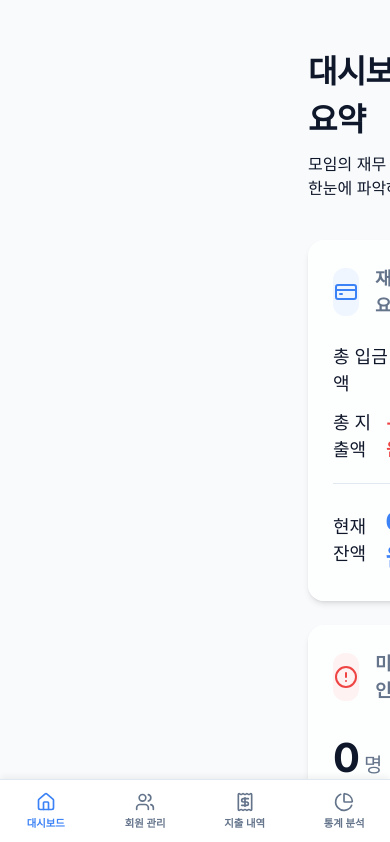
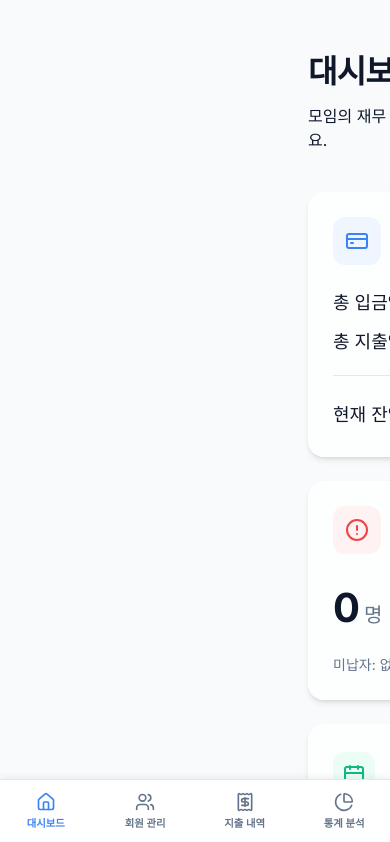
Before and after one commit to hericobacter-spec/account, a Next.js app: page / in a window 390 px wide. Shown: the top 842 px of the page. Built offline with nearby package versions, Linux system fonts and the light colour scheme; no server answers; the database is empty.

Commit message:
Revert forced 1fr grid on mobile to enable fluid auto-fit for portrait/landscape

```diff
--- a/app/analytics/page.module.css
+++ b/app/analytics/page.module.css
@@ -52,9 +52,3 @@
   flex: 1;
   min-height: 300px;
 }
-
-@media (max-width: 768px) {
-  .chartsGrid {
-    grid-template-columns: 1fr;
-  }
-}
--- a/app/members/page.module.css
+++ b/app/members/page.module.css
@@ -164,9 +164,3 @@
   gap: 0.5rem;
   justify-content: flex-end;
 }
-
-@media (max-width: 768px) {
-  .memberGrid {
-    grid-template-columns: 1fr;
-  }
-}
--- a/app/page.module.css
+++ b/app/page.module.css
@@ -74,12 +74,6 @@
   color: var(--text-secondary);
 }
 
-@media (max-width: 768px) {
-  .grid {
-    grid-template-columns: 1fr;
-  }
-}
-
 .cardTrend {
   display: flex;
   align-items: center;
```
